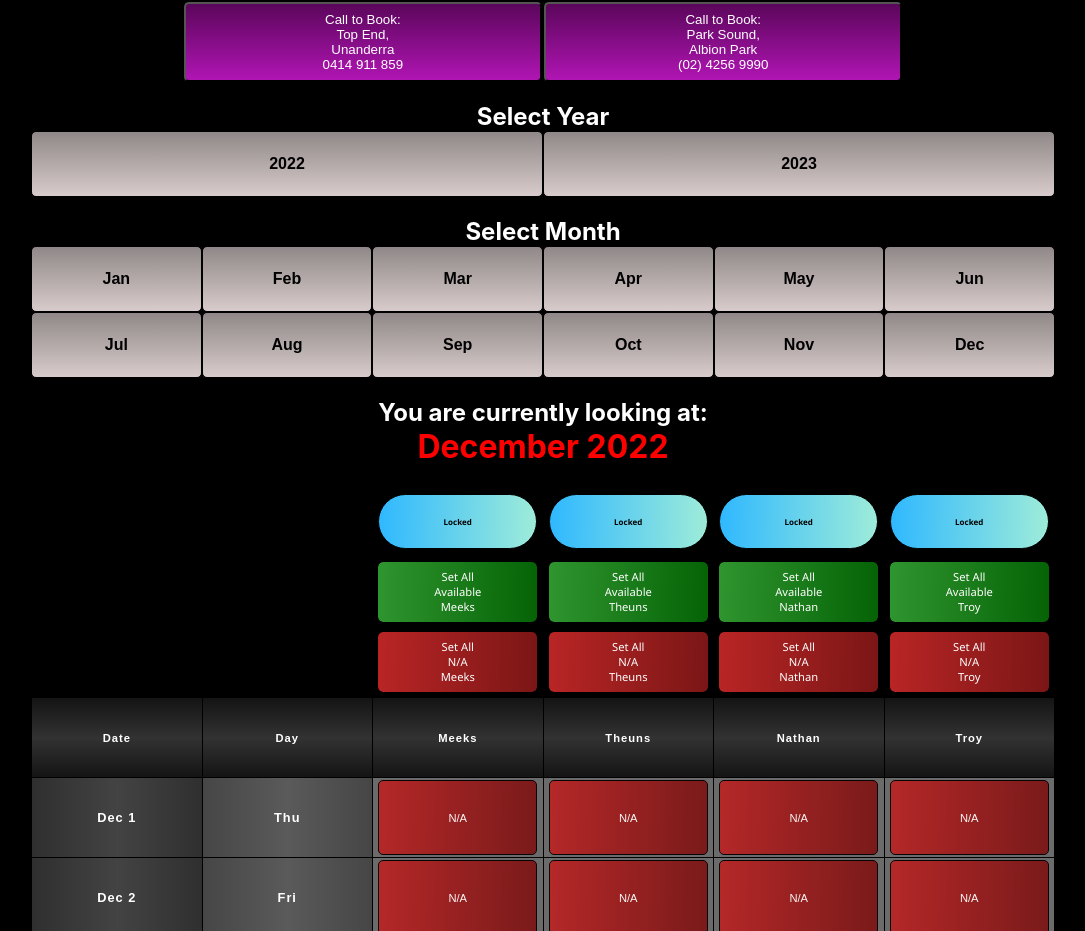
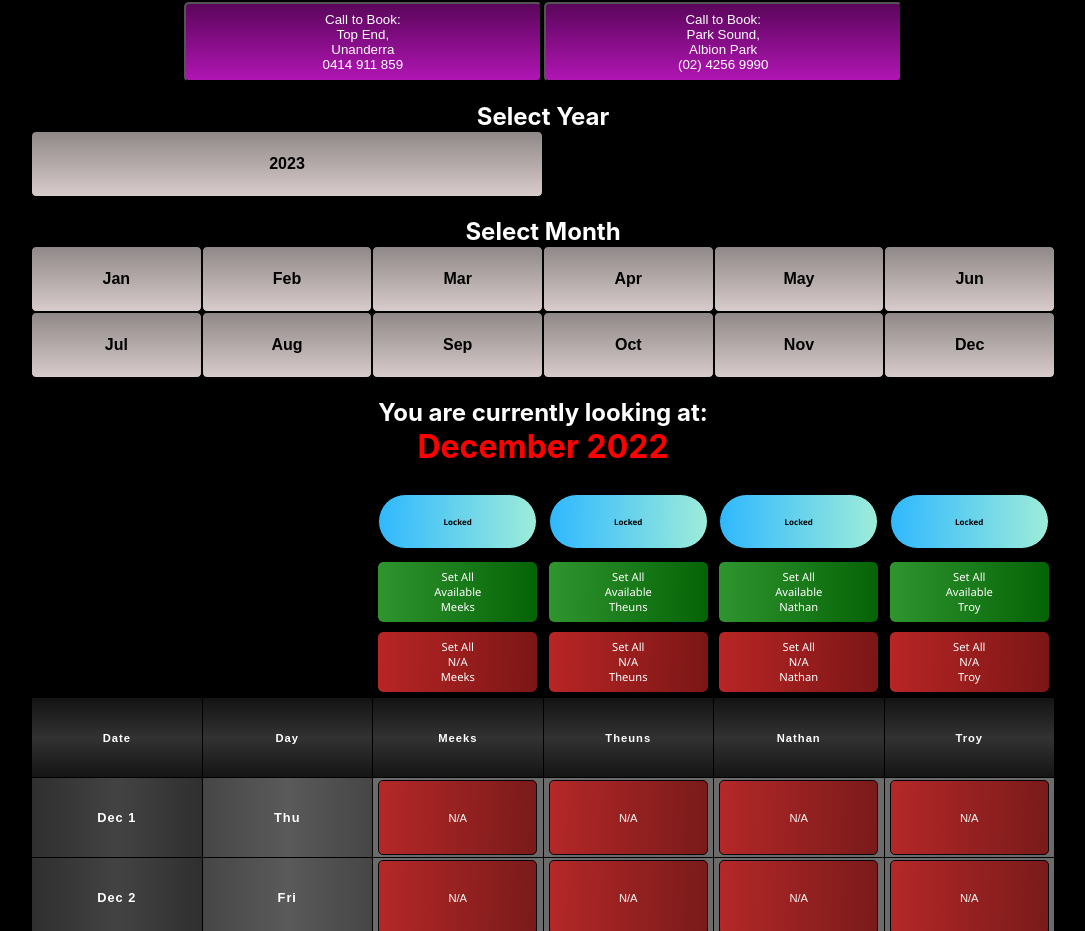
Before and after one commit to usfalidiate/jam_booker, a Next.js app: page / in a window 1280 px wide. Shown: the part 1070-2001 px from the top of the page, without its empty margins (97-1182 px from the left). Built offline with nearby package versions, Linux system fonts and the light colour scheme; no server answers; the database is empty.

Commit message:
2023 only

```diff
--- a/pages/index.js
+++ b/pages/index.js
@@ -1583,7 +1583,7 @@ return (
 
 <article className = 'yearArticle' >
   <h2 className = 'h2Year'>Select Year</h2>
-    <button className = 'buttonYear' onClick={()=> setActiveYear(2022)}> 2022 </button>
+    {/* <button className = 'buttonYear' onClick={()=> setActiveYear(2022)}> 2022 </button> */}
     <button className = 'buttonYear' onClick={()=> setActiveYear(2023)}> 2023 </button>
 </article>
 
```
